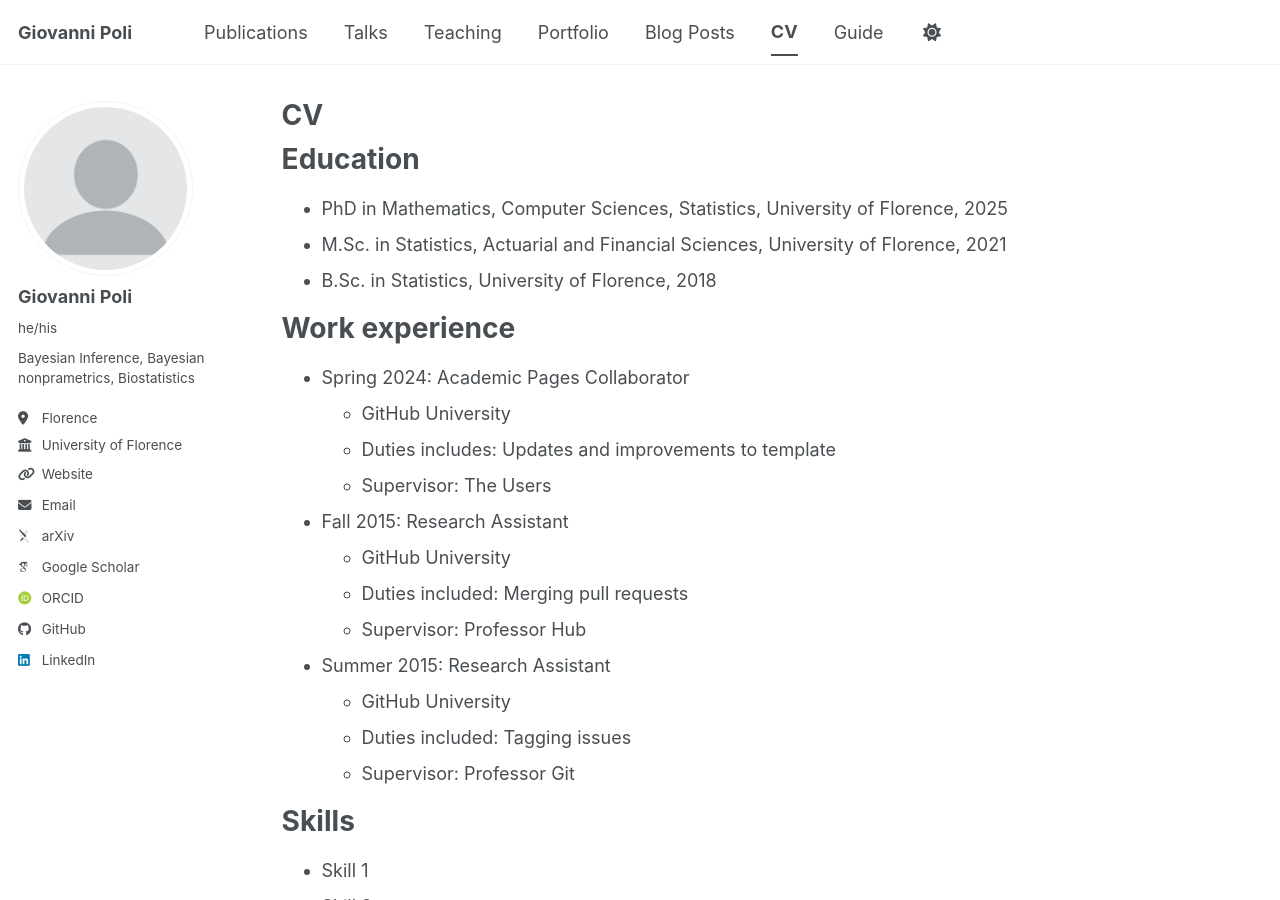
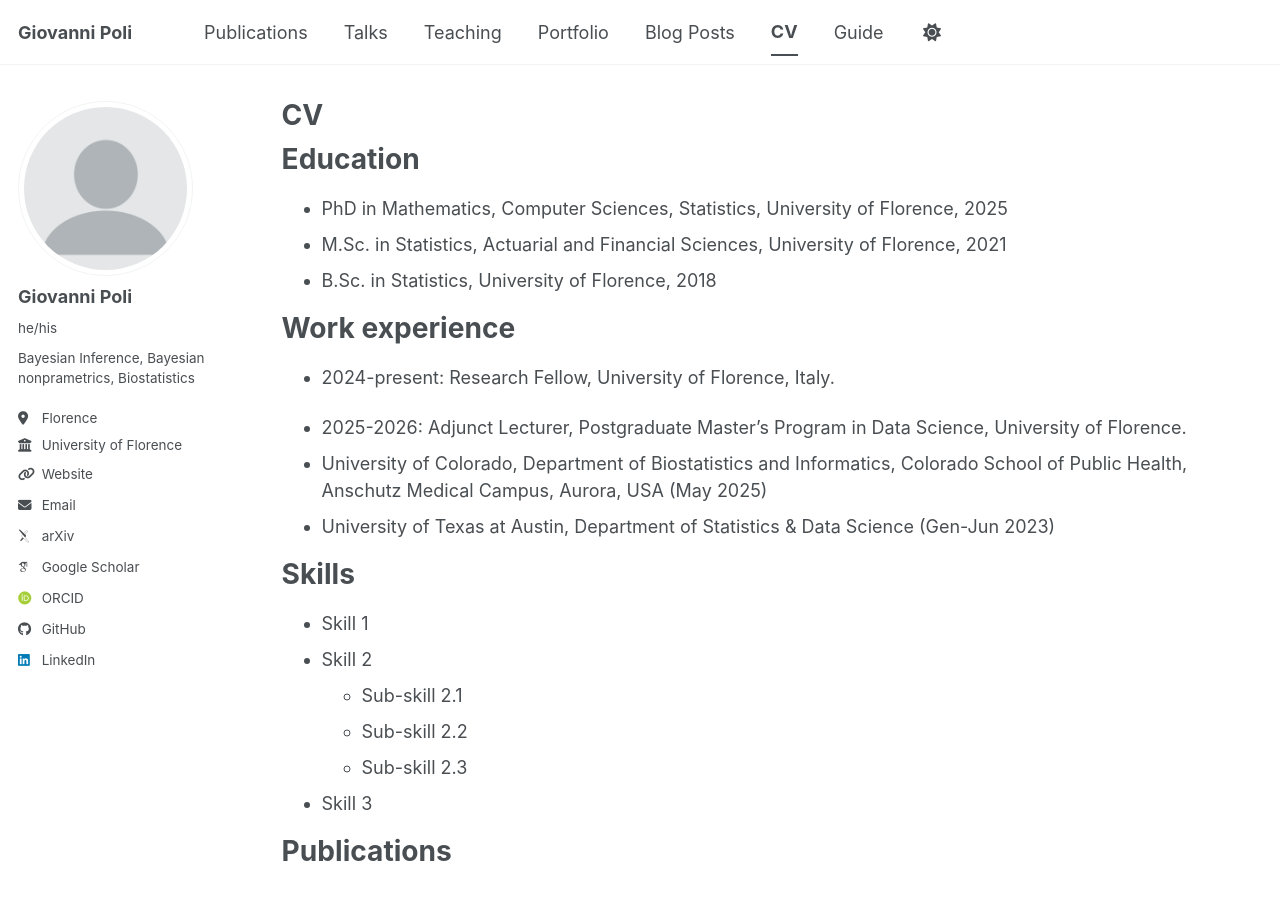
Before and after one commit to GiovanniPoli/GiovanniPoli.github.io, a Jekyll site: the page built from _pages/cv.md, in a window 1280 px wide and 900 px high. Built offline with Jekyll 4.4.1, drawn with Linux system fonts in a browser that asks for light colours; some web fonts are replaced; a script bundle is joined from its source files by our own code; library files that are not in the unit come from our copies; some of the changed text lies outside the part shown.

Commit message:
Update cv.md

```diff
--- a/_pages/cv.md
+++ b/_pages/cv.md
@@ -17,20 +17,11 @@ Education
 
 Work experience
 ======
-* Spring 2024: Academic Pages Collaborator
-  * GitHub University
-  * Duties includes: Updates and improvements to template
-  * Supervisor: The Users
+* 2024-present: Research Fellow, University of Florence, Italy.
 
-* Fall 2015: Research Assistant
-  * GitHub University
-  * Duties included: Merging pull requests
-  * Supervisor: Professor Hub
-
-* Summer 2015: Research Assistant
-  * GitHub University
-  * Duties included: Tagging issues
-  * Supervisor: Professor Git
+* 2025-2026: Adjunct Lecturer, Postgraduate Master’s Program in Data Science, University of Florence.
+* University of Colorado, Department of Biostatistics and Informatics, Colorado School of Public Health, Anschutz Medical Campus, Aurora, USA (May 2025)
+*	University of Texas at Austin, Department of Statistics & Data Science (Gen-Jun 2023)
 
 Skills
 ======
@@ -58,7 +49,3 @@ Teaching
   <ul>{% for post in site.teaching reversed %}
     {% include archive-single-cv.html %}
   {% endfor %}</ul>
-
-Service and leadership
-======
-* Currently signed in to 43 different slack teams
```
